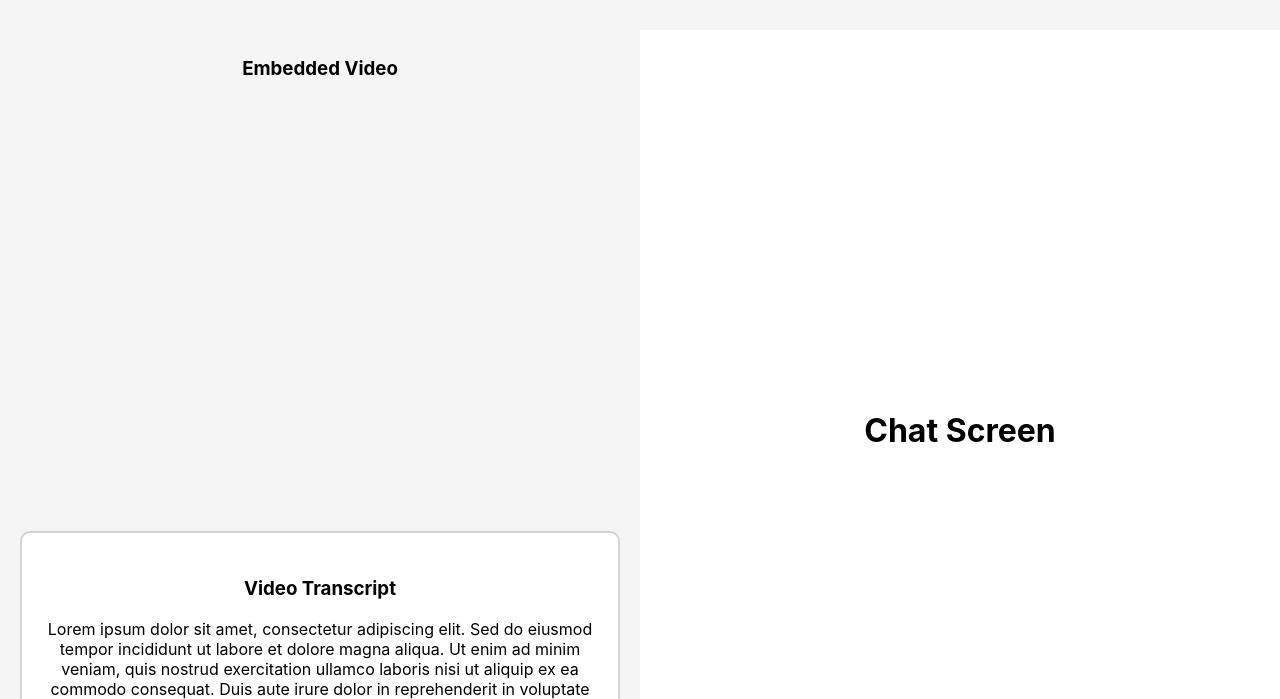
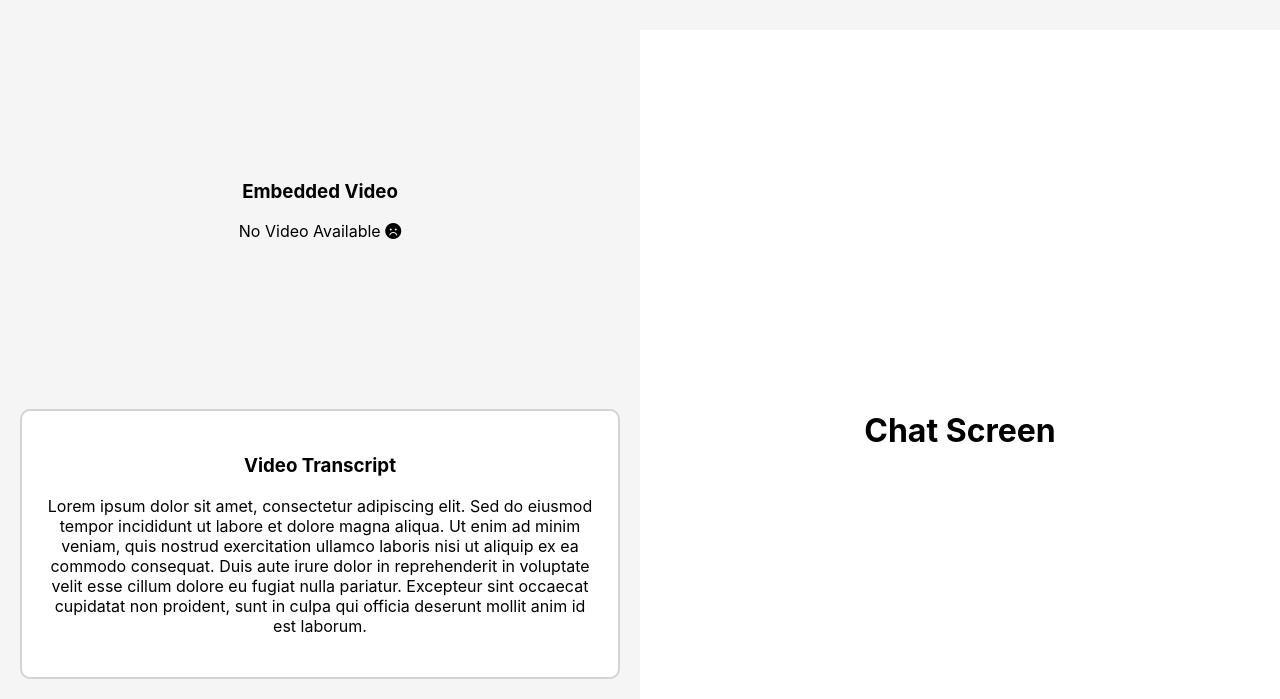
Before and after one commit to t1oluwani/StudyAI, a React (Create React App) app in the folder frontend/: page / in a window 1280 px wide. Shown: the part 770-1469 px from the top of the page. Built offline with nearby package versions, Linux system fonts and the light colour scheme.

Commit message:
Console.log error handling

```diff
--- a/frontend/src/App.js
+++ b/frontend/src/App.js
@@ -8,8 +8,8 @@ function App() {
   const [URL, setURL] = useState('');
   const [MP4, setMP4] = useState('');
 
-  console.log(URL);
-  console.log(MP4);
+  // console.log(URL);
+  // console.log(MP4);
 
   return (
     <div className="App">
--- a/frontend/src/components/post-video.js
+++ b/frontend/src/components/post-video.js
@@ -3,23 +3,12 @@ import EmbeddedVideo from './sub-components/embedded-video';
 import VideoTranscipt from './sub-components/video-transcript';
 import ChatScreen from './sub-components/chat-screen';
 
-function PreVideo({ link }) {
-
-  function convertToEmbedLink(link) {
-    const vidId = link.split('v=')[1]?.split('&')[0];
-
-    if (vidId) {
-      return `https://www.youtube.com/embed/${vidId}`;
-    } else {
-      console.error('Invalid YouTube URL');
-      return '';
-    }
-  }
+function PostVideo({ link, file }) {
 
   return (
     <div className="post-video">
       <div className="video-side">
-        <EmbeddedVideo url={convertToEmbedLink(link)} />
+        <EmbeddedVideo url={link} mp4={file} />
         <VideoTranscipt/>
       </div>
       <div className="chat-side">
@@ -29,4 +18,4 @@ function PreVideo({ link }) {
   );
 }
 
-export default PreVideo;
+export default PostVideo;
--- a/frontend/src/components/sub-components/embedded-video.js
+++ b/frontend/src/components/sub-components/embedded-video.js
@@ -1,9 +1,28 @@
-function EmbeddedVideo({url}) {
+import { FontAwesomeIcon } from '@fortawesome/react-fontawesome';
+
+function EmbeddedVideo({ url, mp4 }) {
+  console.log("Embedded Video URL: ", url, "Embedded Video MP4: ", mp4);
+
   return (
-      <div className="embedded-video">
-          <h3>Embedded Video</h3>
-          <iframe width="100%" height="100%" id="embeddedVideo" alt="Refresh Browser" src={url} allowFullScreen></iframe>
-      </div>
+    <div className="embedded-video">
+      <h3>Embedded Video</h3>
+      {url ? (
+        <iframe
+          width="100%"
+          height="100%"
+          id="embeddedVideo"
+          alt="Embedded YouTube Video"
+          src={url}
+          allowFullScreen>
+        </iframe>
+      ) : mp4 ? (
+        <video width="100%" height="100%" controls>
+          <source src={mp4} type="video/mp4" />
+        </video>
+      ) : (
+        <p> No Video Available <i className="fas fa-face-frown"></i></p>
+      )}
+    </div>
   )
 }
 
--- a/frontend/src/components/sub-components/file-drop.js
+++ b/frontend/src/components/sub-components/file-drop.js
@@ -2,7 +2,7 @@ import { useState } from 'react';
 import { FontAwesomeIcon } from '@fortawesome/react-fontawesome';
 import { faFile } from '@fortawesome/free-solid-svg-icons';
 
-function FileDrop( { setFile } ) {
+function FileDrop({ setFile }) {
   const [fileName, setFileName] = useState('');
 
   const handleFileChange = (event) => {
@@ -21,17 +21,21 @@ function FileDrop( { setFile } ) {
 
   const handleFileUpload = () => {
     const file = document.getElementById('file-input').files[0];
-    setFile(file);
-    handleFileClear();
+    if (file) {
+      setFile(file);
+      handleFileClear();
 
-    console.log(file);
+      console.log(file);
+    } else {
+      console.error('No file selected');
+    }
   }
 
   return (
     <>
       <div className="file-drop-area">
         <p>
-          {fileName ? (<> <FontAwesomeIcon icon={faFile}/> {fileName} </>
+          {fileName ? (<> <FontAwesomeIcon icon={faFile} /> {fileName} </>
           ) : (
             'Drop files here or Click to Upload'
           )}
--- a/frontend/src/components/sub-components/link-paste.js
+++ b/frontend/src/components/sub-components/link-paste.js
@@ -1,10 +1,31 @@
-function LinkPaste( {setLink} ) {
+function LinkPaste({ setLink }) {
+
+  const convertToEmbedLink = (link) => {
+    if (link) {
+      const vidId = link.split('v=')[1]?.split('&')[0];
+
+      if (vidId) {
+        return `https://www.youtube.com/embed/${vidId}`;
+      } else {
+        console.error('Invalid YouTube URL');
+        return '';
+      }
+    } else {
+      return '';
+    }
+  }
 
   const handleKeyDown = (event) => {
     if (event.key === 'Enter') {
       const link = event.target.value;
-      setLink(link);
-      handleLinkClear();
+      const embedLink = convertToEmbedLink(link);
+
+      if (embedLink) {
+        setLink(embedLink);
+        handleLinkClear();
+      } else {
+        console.error('NO YouTube URL Provided');
+      }
     }
   }
 
```
